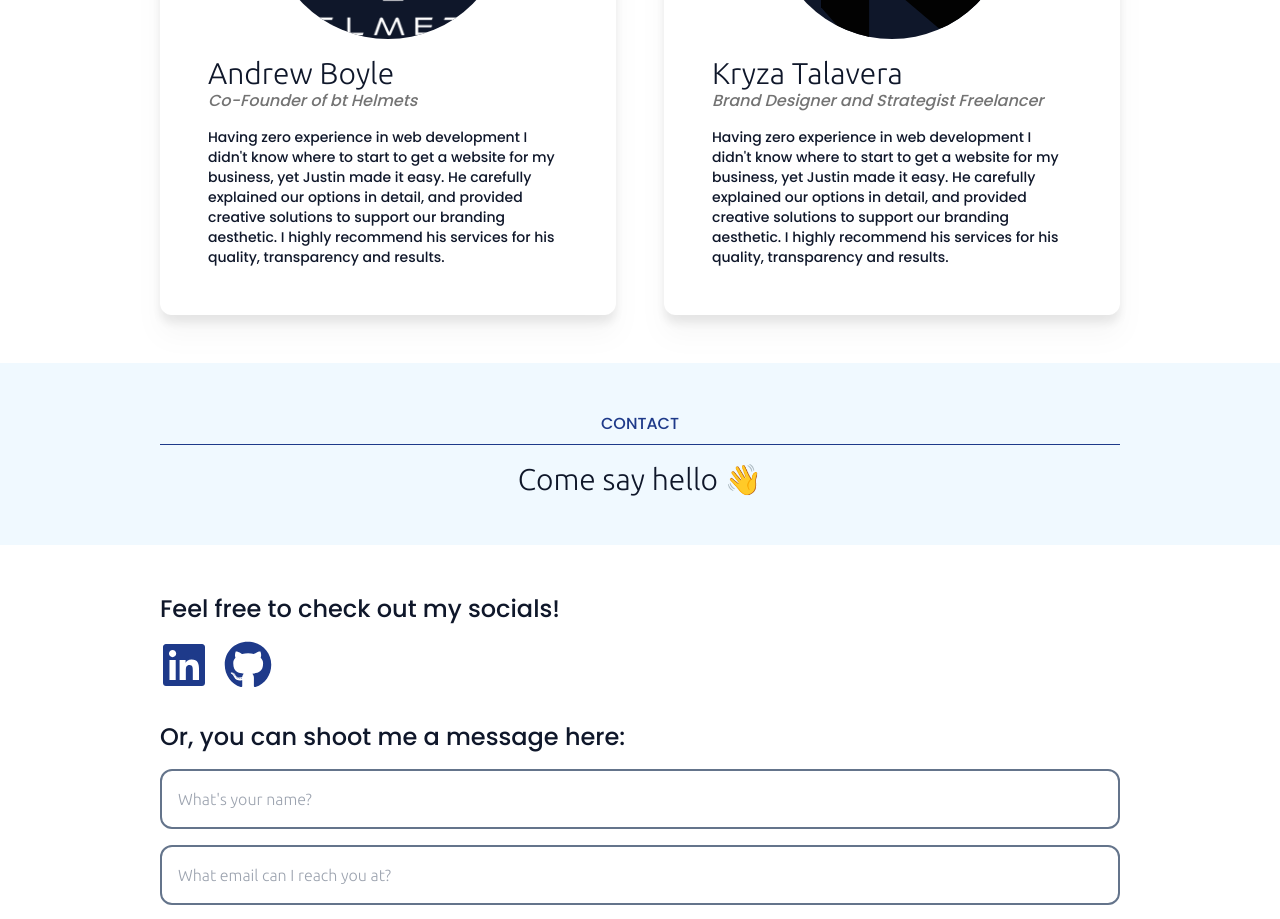
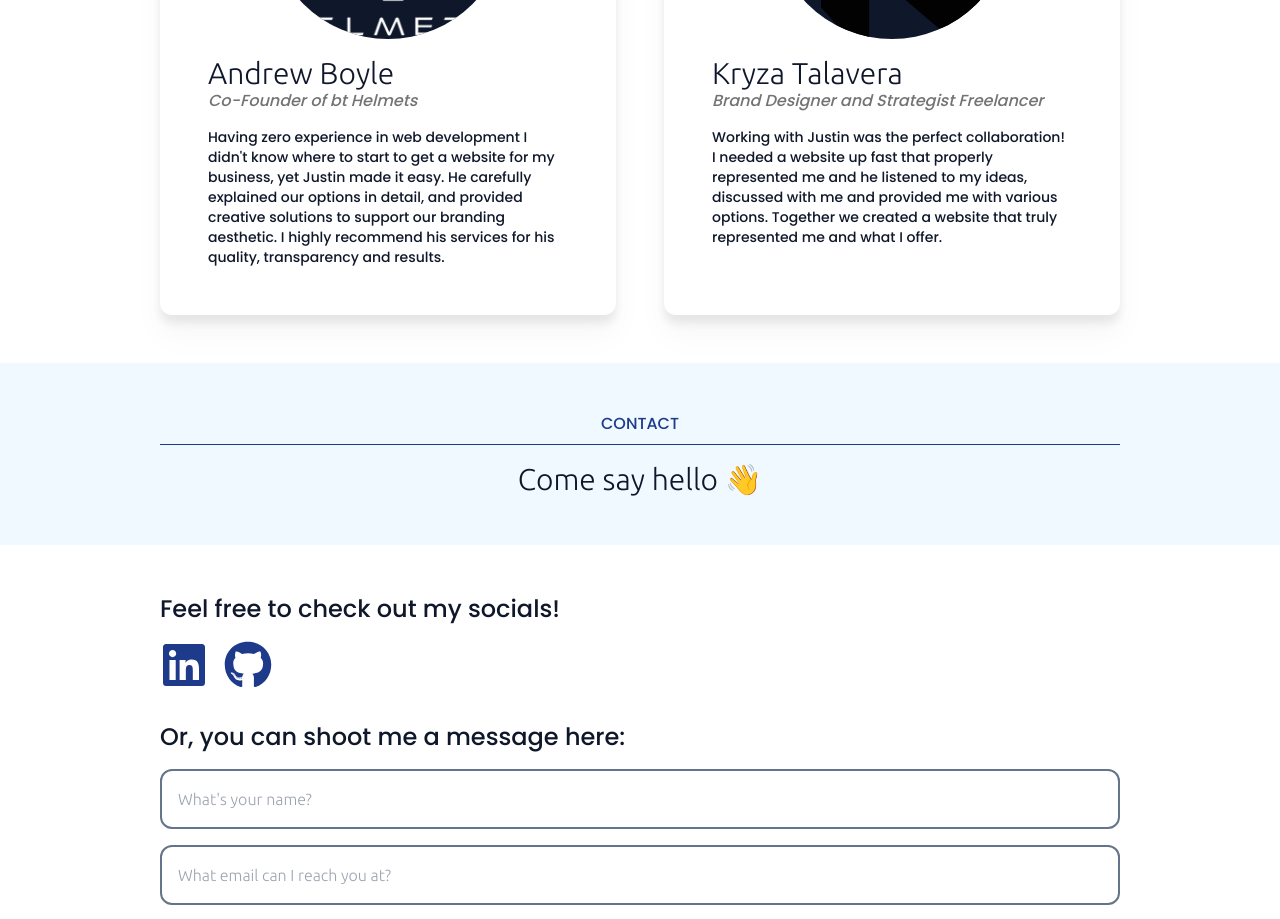
Before and after one commit to jmaridev/jmaridev-website, a Next.js app in the folder frontend/: page / in a window 1280 px wide. Shown: the part 5760-6679 px from the top of the page. Built offline with nearby package versions, Linux system fonts and the light colour scheme.

Commit message:
Add Kryza Talavera testimonial

```diff
--- a/frontend/src/components/Testimonials.js
+++ b/frontend/src/components/Testimonials.js
@@ -37,7 +37,7 @@ export default function Testimonials() {
           <Testimonial
             name="Kryza Talavera"
             position="Brand Designer and Strategist Freelancer"
-            testimonial={testimonialAndrewBoyle}
+            testimonial={testimonialKryzaTalavera}
             imageUrl={testimonialKryzaTalaveraImage}
             imageAlt="Kryza Talavera"
           />
@@ -78,3 +78,12 @@ const testimonialAndrewBoyle = (
     transparency and results.
   </p>
 );
+
+const testimonialKryzaTalavera = (
+  <p>
+    Working with Justin was the perfect collaboration! I needed a website up
+    fast that properly represented me and he listened to my ideas, discussed
+    with me and provided me with various options. Together we created a website
+    that truly represented me and what I offer.
+  </p>
+);
```
